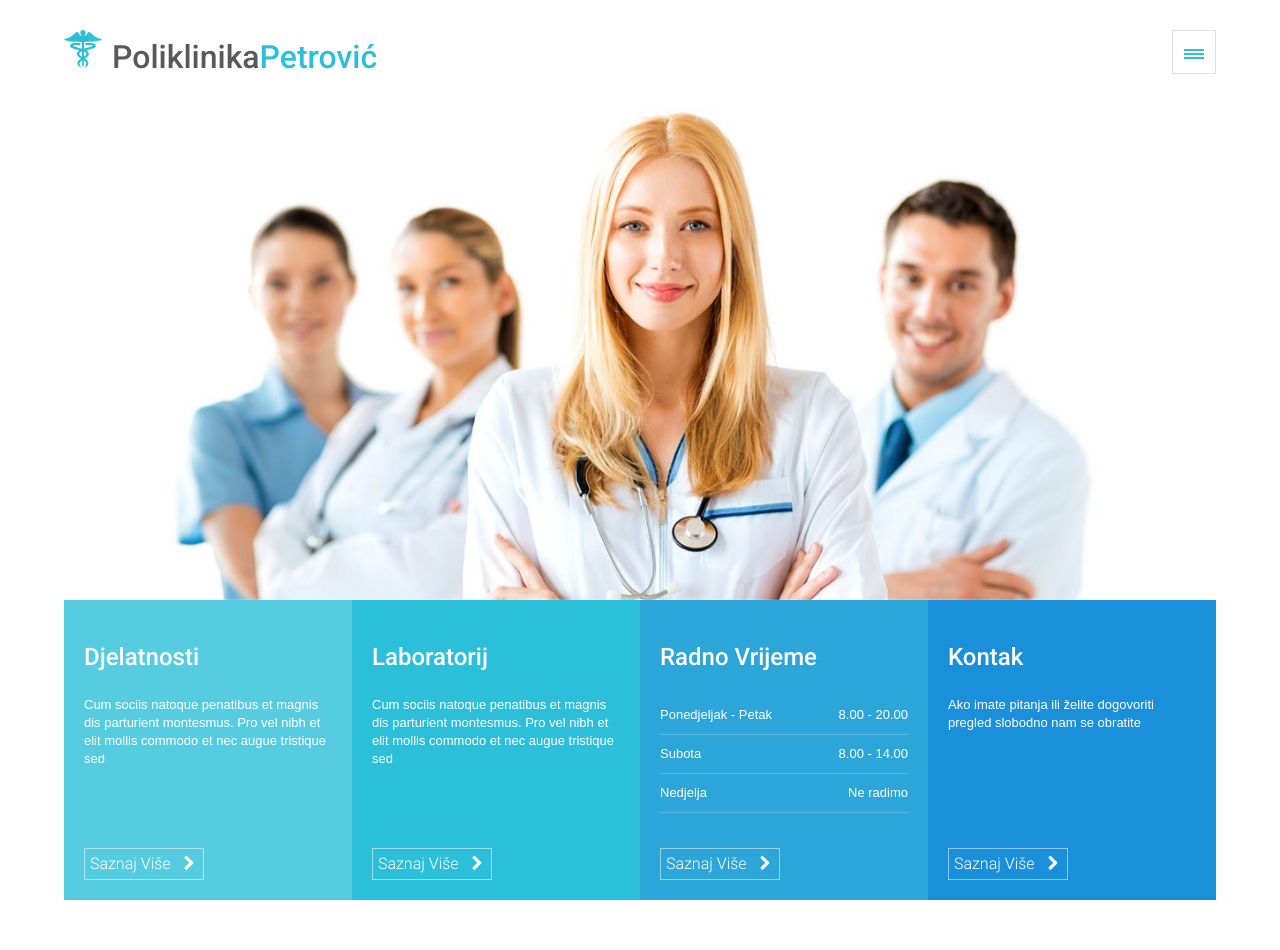
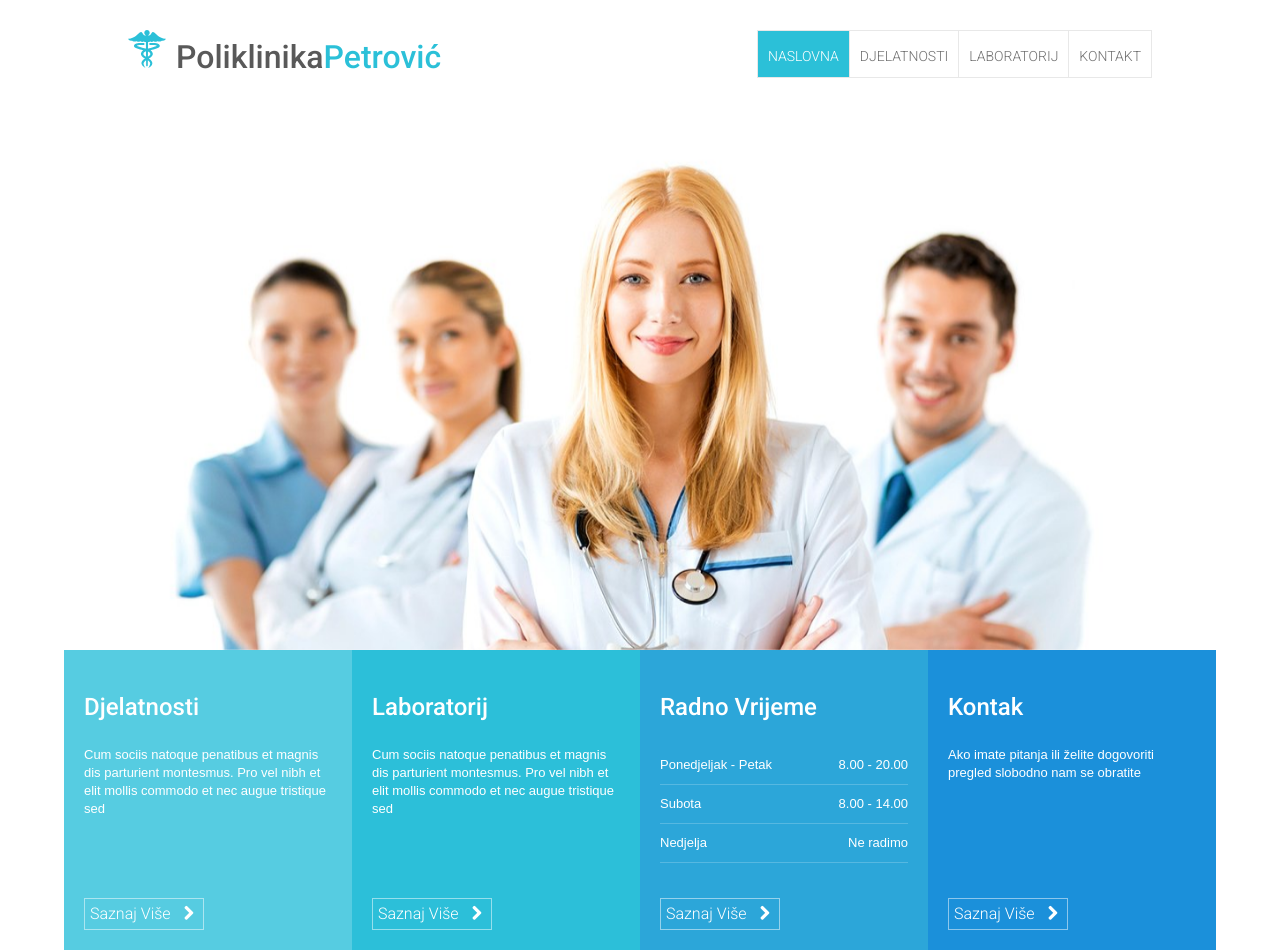
Before and after one commit to antepetrovic/poli, a plain HTML site: page index.html in a window 1280 px wide. Before the commit the page ends 900 px from the top, so only its background shows below. Drawn offline with nearby package versions, Linux system fonts and the light colour scheme.

Commit message:
Optimizing for tablets and desktops

```diff
--- a/index.html
+++ b/index.html
@@ -228,7 +228,7 @@
             animation: imageAnimation 30s linear infinite 0s;
             backface-visibility: hidden;
             background-size: cover;
-            background-position: 50% 20%;
+            background-position: 50% 10%;
             color: transparent;
             opacity: 0;
             left: 0;
@@ -333,6 +333,34 @@
                 /*max-width: 300px;*/
                 display: table;
                 width: 25%;
+            }
+            .hamburgerDiv {
+                display: none;
+            }
+            .title {
+                display: inline-block;
+            }nav {
+                 width: 80%;
+                 margin: auto;
+                 max-width: 1200px;
+                margin-bottom: 50px;
+             }
+            nav ul {
+                float: right;
+                display: flex;
+                flex-direction: row;
+                margin: 0;
+                width: auto;
+            }
+            nav ul li {
+                text-align: center;
+                border-top: solid 1px #e8e8e8;
+                border-left: solid 1px #e8e8e8;
+                border-bottom: solid 1px #e8e8e8;
+            }
+            nav ul li:nth-of-type(4){border-right: solid 1px #e8e8e8;}
+            nav ul li a {
+                padding: 0 10px;
             }
         }
 
```
